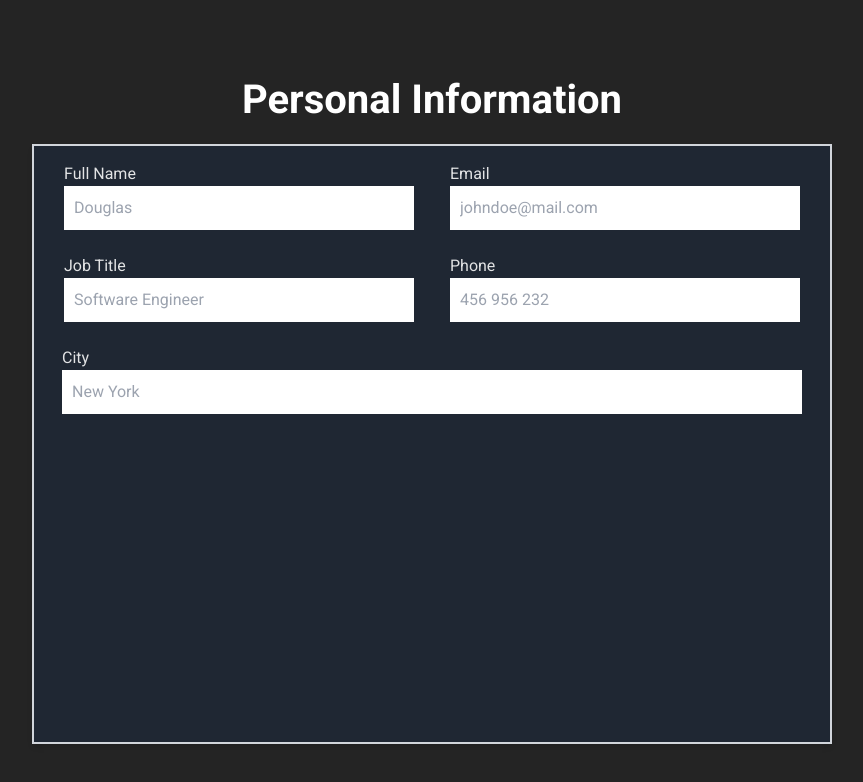
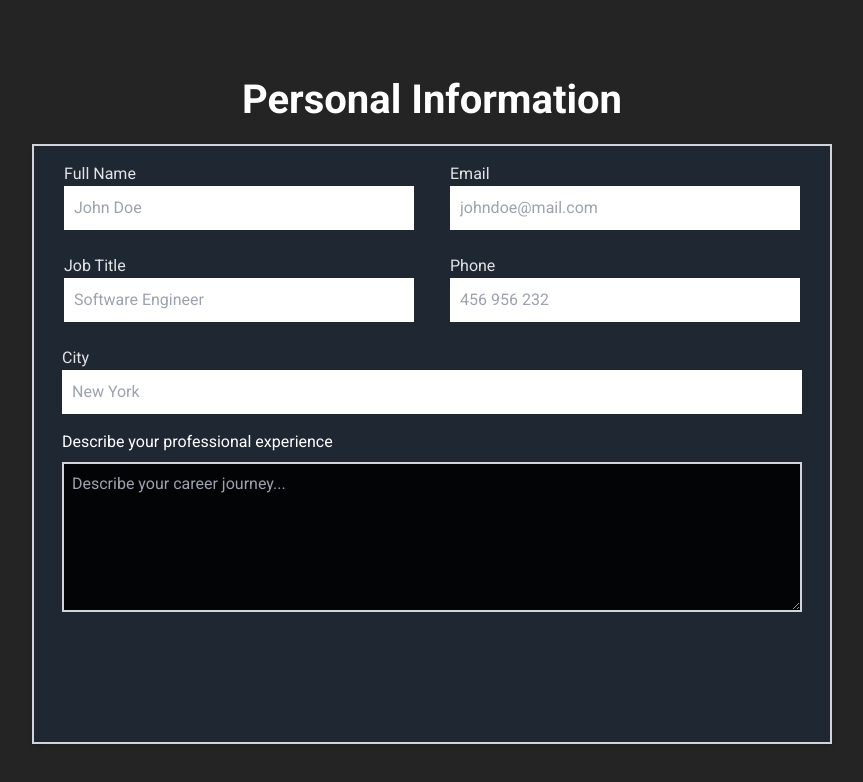
Before and after one commit to douglasmnegri/cv-application, a React (Vite) app: page / in a window 1280 px wide. Shown: the top 782 px of the page, without its empty margins (208-1071 px from the left). Built offline with nearby package versions, Linux system fonts and the light colour scheme.

Commit message:
create component for container

```diff
--- a/src/App.jsx
+++ b/src/App.jsx
@@ -1,4 +1,5 @@
 import { useState } from "react";
+import Container from "./html_components/Container";
 
 import PersonalDetails from "./ProfileInfo";
 
@@ -6,12 +7,12 @@ function SignUpForm() {
   return (
     <div>
       <h1>Personal Information</h1>
-      <div className="border-2 border-gray-300 bg-gray-800 bg-opacity-80 w-[800px] h-[600px] shadow-md">
+      <Container>
         <div className="flex justify-around m-2 p-2 gap-2">
           <div className="personal-details">
             <PersonalDetails
               title="Full Name"
-              placeholder="Douglas"
+              placeholder="John Doe"
               type="text"
               width="w-[350px]"
             />
@@ -42,7 +43,17 @@ function SignUpForm() {
             width="w-[740px]"
           />
         </div>
-      </div>
+        <div className="flex flex-col ml-5 p-2 gap-2">
+          <label htmlFor="career-summary" className="text-white">
+            Describe your professional experience
+          </label>
+          <textarea
+            id="career-summary"
+            placeholder="Describe your career journey..."
+            className="border-2 border-gray-300 bg-black bg-opacity-90 w-[740px] h-[150px] p-2 text-white"
+          />
+        </div>
+      </Container>
     </div>
   );
 }
--- /dev/null
+++ b/src/Button.jsx
@@ -0,0 +1,5 @@
+import { useState } from "react";
+
+function Button() {
+
+}
--- /dev/null
+++ b/src/Languages.jsx
@@ -0,0 +1 @@
+import { useState } from "react";
--- /dev/null
+++ b/src/html_components/Container.jsx
@@ -0,0 +1,7 @@
+export default function Container({ children }) {
+  return (
+    <div className="border-2 border-gray-300 bg-gray-800 bg-opacity-80 w-[800px] h-[600px] shadow-md">
+      {children}
+    </div>
+  );
+}
```
